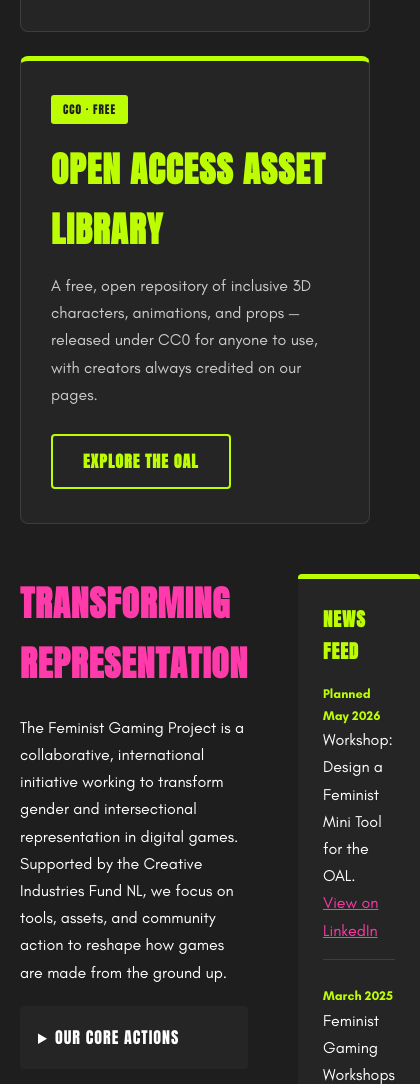
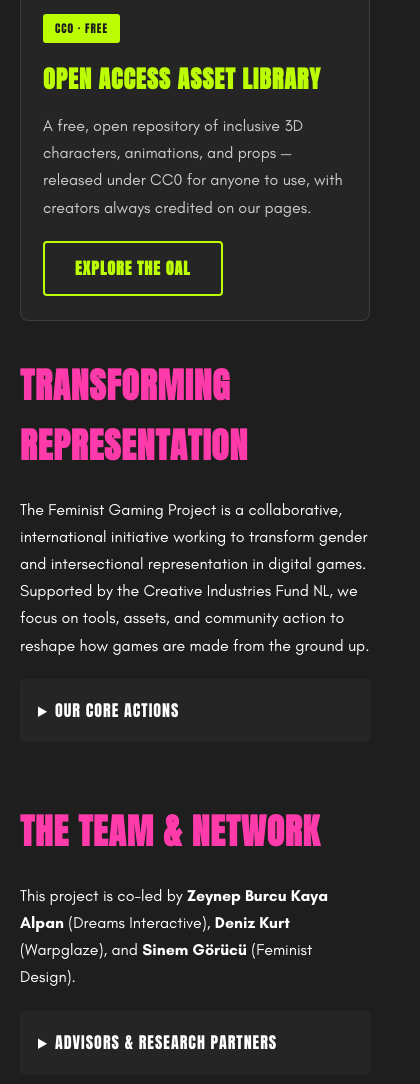
Before and after one commit to Zeynepburcu/feministgamingwebsite, a plain HTML site: page index.html in a window 390 px wide. Shown: the part 630-1714 px from the top of the page, 420 px wide, since content can reach past the window. Drawn offline with Linux system fonts and the light colour scheme.

Commit message:
fellowship edits, mobile view edits

```diff
--- a/style.css
+++ b/style.css
@@ -669,8 +669,28 @@
 
 /* Responsive */
 @media (max-width: 768px) {
+    .main-layout {
+        flex-direction: column;
+        gap: 35px;
+        margin-top: 35px;
+    }
+
     .home-features {
         grid-template-columns: 1fr;
+        gap: 18px;
+        margin-top: 30px;
+    }
+
+    .feature-frame {
+        padding: 24px 22px;
+    }
+
+    .feature-frame h2 {
+        font-size: 1.5rem;
+    }
+
+    .feature-frame p {
+        margin-bottom: 20px;
     }
 
     .fellowship-cards {
```
Also changed, not shown: fellowship/index.html (+4 -1 lines).
